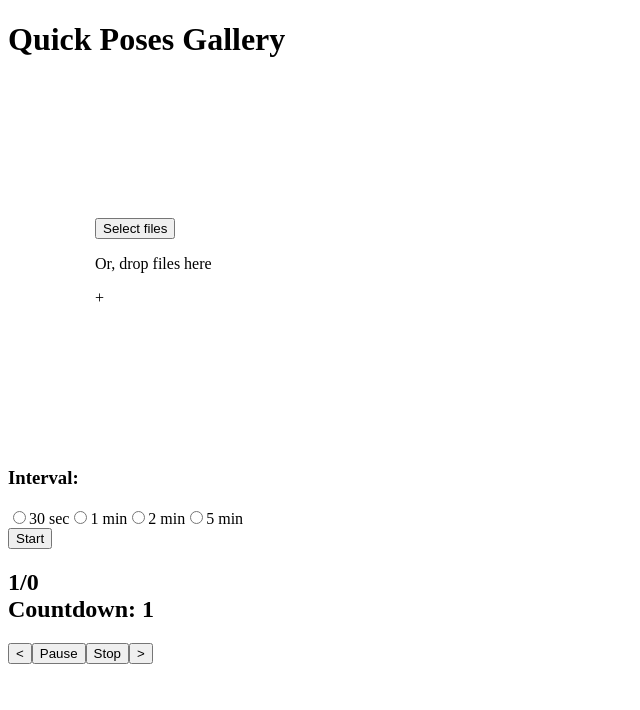
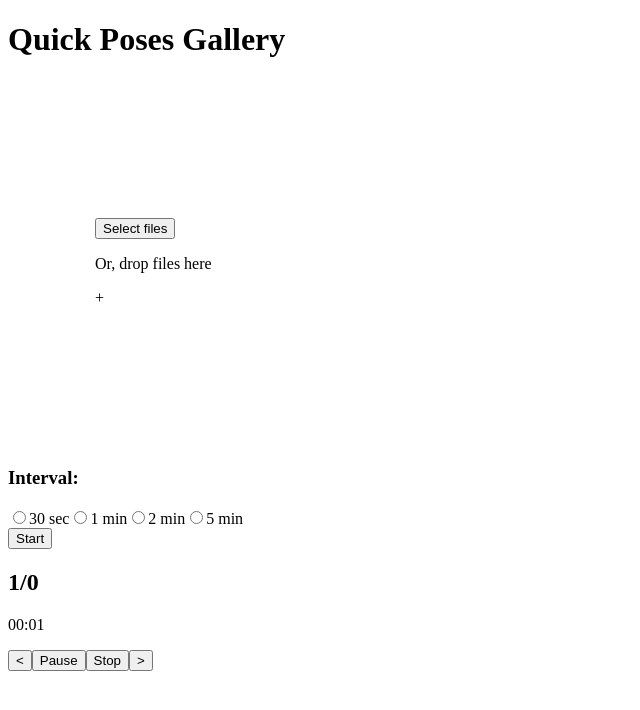
Before and after one commit to Luxiyalu/quick-poses-gallery, a Next.js app: page / in a window 1280 px wide. Shown: the top 710 px of the page, without its empty margins (0-640 px from the left). Built offline with nearby package versions, Linux system fonts and the light colour scheme.

Commit message:
Add a counter

```diff
--- a/components/Gallery/Gallery.js
+++ b/components/Gallery/Gallery.js
@@ -1,15 +1,15 @@
 import cn from 'classnames'
 import { useEffect, useState } from 'react'
-import { useInterval } from '../../services'
 import shuffle from 'lodash/shuffle'
 import css from './Gallery.less'
 
 export default function Gallery({
-    files = [],
+    files,
     showGallery,
     paused,
     setPaused,
     activeIndex,
+    interval,
     countdown,
     stopGallery,
     moveBy,
@@ -20,17 +20,14 @@ export default function Gallery({
         setShuffledFiles(shuffle(files))
     }, [files])
 
-    useEffect(() => {
-        if (countdown <= 0) moveBy(1)
-    }, [countdown])
-
     return (
         <section className={cn(css.gallery, { [css.showGallery]: showGallery })}>
             <h2 className={css.counter}>
                 {activeIndex + 1}/{files.length}
-                <br />
-                <span>Countdown: {countdown}</span>
             </h2>
+            <p className={css.countdown}>
+                {new Date(countdown * 1000).toISOString().slice(countdown > 3600 ? 11 : 14, 19)}
+            </p>
 
             {shuffledFiles.map((file, i) => (
                 <div
@@ -42,11 +39,26 @@ export default function Gallery({
             ))}
 
             <div className={css.controls}>
-                <button onClick={() => moveBy(-1)}>{'<'}</button>
-                <button onClick={() => setPaused(!paused)}>{paused ? 'Play' : 'Pause'}</button>
-                <button onClick={() => stopGallery()}>Stop</button>
-                <button onClick={() => moveBy(1)}>{'>'}</button>
+                <button onClick={() => moveBy(-1)} title="Left">
+                    {'<'}
+                </button>
+                <button onClick={() => setPaused(!paused)} title="Space">
+                    {paused ? 'Play' : 'Pause'}
+                </button>
+                <button onClick={() => stopGallery()} title="Q">
+                    Stop
+                </button>
+                <button onClick={() => moveBy(1)} title="Right">
+                    {'>'}
+                </button>
             </div>
+
+            {/* <div className={css.progressContainer}>
+                <div
+                    className={css.progress}
+                    style={{ width: `${Math.round(100 - (countdown / interval) * 100)}%` }}
+                />
+            </div> */}
         </section>
     )
 }
--- a/components/Gallery/Gallery.less
+++ b/components/Gallery/Gallery.less
@@ -13,7 +13,16 @@
 
     .counter {
         color: white;
+        position: absolute;
+        top: 0;
         padding-left: 1rem;
+    }
+    .countdown {
+        position: absolute;
+        bottom: 0;
+        left: 1rem;
+        color: rgba(128, 128, 128, 0.35);
+        z-index: 10;
     }
 
     .imageContainer {
--- a/pages/index.js
+++ b/pages/index.js
@@ -1,6 +1,6 @@
 import Head from 'next/head'
-import { useState } from 'react'
 import { useInterval } from '../services'
+import { useCallback, useState, useEffect } from 'react'
 import { Dropzone, GalleryOptions, Gallery } from '../components'
 import css from './index.less'
 
@@ -20,14 +20,15 @@ export default function Home() {
 
         setCountdown(interval)
         setActiveIndex(0)
+        setPaused(false)
         setShowGallery(true)
-        setPaused(false)
     }
     const stopGallery = () => {
+        setPaused(true)
         setShowGallery(false)
-        setPaused(true)
     }
-    const moveBy = (delta) => {
+    const moveBy = useCallback(
+        (delta) => {
             const newIndex = activeIndex + delta
             const endOfDeck = newIndex < 0 || newIndex >= files.length
 
@@ -37,6 +38,14 @@ export default function Home() {
                 setActiveIndex(newIndex)
             }
             setCountdown(interval)
+        },
+        [files, activeIndex, interval],
+    )
+    const handleKeyDown = (e) => {
+        if (e.code === 'Space') setPaused((p) => !p)
+        if (e.code === 'ArrowRight') moveBy(1)
+        if (e.code === 'ArrowLeft') moveBy(-1)
+        if (e.code === 'KeyQ') stopGallery()
     }
 
     useInterval(function tick() {
@@ -44,8 +53,12 @@ export default function Home() {
         setCountdown(countdown - 1)
     }, 1000)
 
+    useEffect(() => {
+        if (countdown <= 0) moveBy(1)
+    }, [countdown])
+
     return (
-        <div className={css.container}>
+        <div onKeyDown={handleKeyDown} className={css.container}>
             <Head>
                 <title>Quick Poses Gallery</title>
                 <link rel="icon" href="/favicon.ico" />
@@ -67,12 +80,10 @@ export default function Home() {
                     paused={paused}
                     setPaused={setPaused}
                     showGallery={showGallery}
-                    setShowGallery={setShowGallery}
-                    startGallery={startGallery}
+                    activeIndex={activeIndex}
+                    interval={interval}
+                    countdown={countdown}
                     stopGallery={stopGallery}
-                    setActiveIndex={setActiveIndex}
-                    activeIndex={activeIndex}
-                    countdown={countdown}
                     moveBy={moveBy}
                 />
             </main>
```
Also changed, not shown: styles/globals.less (+7 -7 lines). Lines whose indentation alone changed are shown as unchanged.
